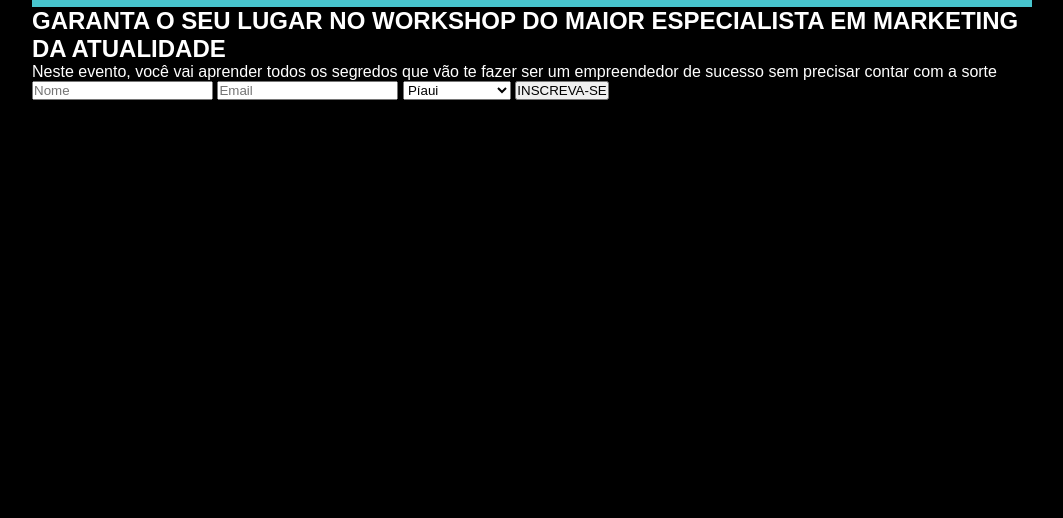
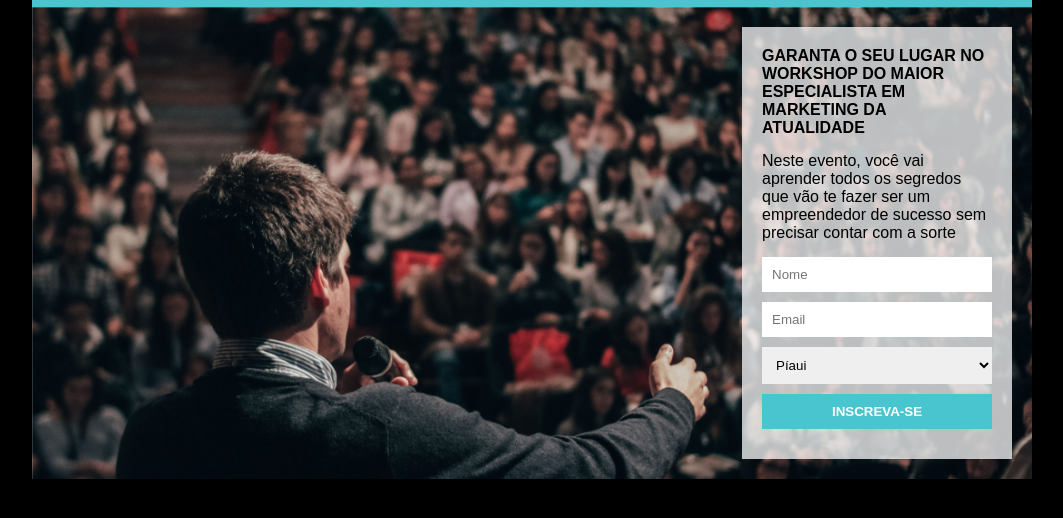
Before and after one commit to andreliu05/pagina-captura, a plain HTML site: page index.html in a window 1280 px wide. Shown: the part 44-562 px from the top of the page, without its empty margins (108-1171 px from the left). Drawn offline with Linux system fonts and the light colour scheme.

Commit message:
aumentar

```diff
--- a/index.html
+++ b/index.html
@@ -16,8 +16,8 @@
     </header>
     <section>
         <div class="formContainer">
-            <h2>GARANTA O SEU LUGAR NO WORKSHOP DO MAIOR ESPECIALISTA EM MARKETING DA ATUALIDADE</h2>
-            <P>Neste evento, você vai aprender todos os segredos que vão te fazer ser um empreendedor de sucesso sem precisar contar com a sorte</P>
+            <h2 class="mb">GARANTA O SEU LUGAR NO WORKSHOP DO MAIOR ESPECIALISTA EM MARKETING DA ATUALIDADE</h2>
+            <P class="mb">Neste evento, você vai aprender todos os segredos que vão te fazer ser um empreendedor de sucesso sem precisar contar com a sorte</P>
         <form>
             <input id="name" name"name" type="text" placeholder="Nome">
             <input id="Email" name"Email" type="text" placeholder="Email">
--- a/style.css
+++ b/style.css
@@ -20,5 +20,36 @@ header {
     font-size: 26px;
 }
 section {
+    padding: 20px;
+    background-image: url(Images/Cópia\ de\ people.jpg);
+    background-size: cover;
+    overflow: hidden;
+
+}
+.formContainer {
+    max-width: 230px;
+    background-color: #ffffffBB;
+    padding: 20px;
+    float: right;
+}
+h2 {
+    font-size: 16px;
+}
+.mb{
+    margin-bottom: 15px;
+}
+input, select {
+    width: 100%;
+    box-sizing: border-box;
+    padding: 10px;
+    border: none;
+    margin-bottom: 10px;
+}
+input[type="submit"] {
     color: white;
+    background-color: #48c5ce;
+    font-weight: bold;
 }
+select {
+    ap
+}
```
